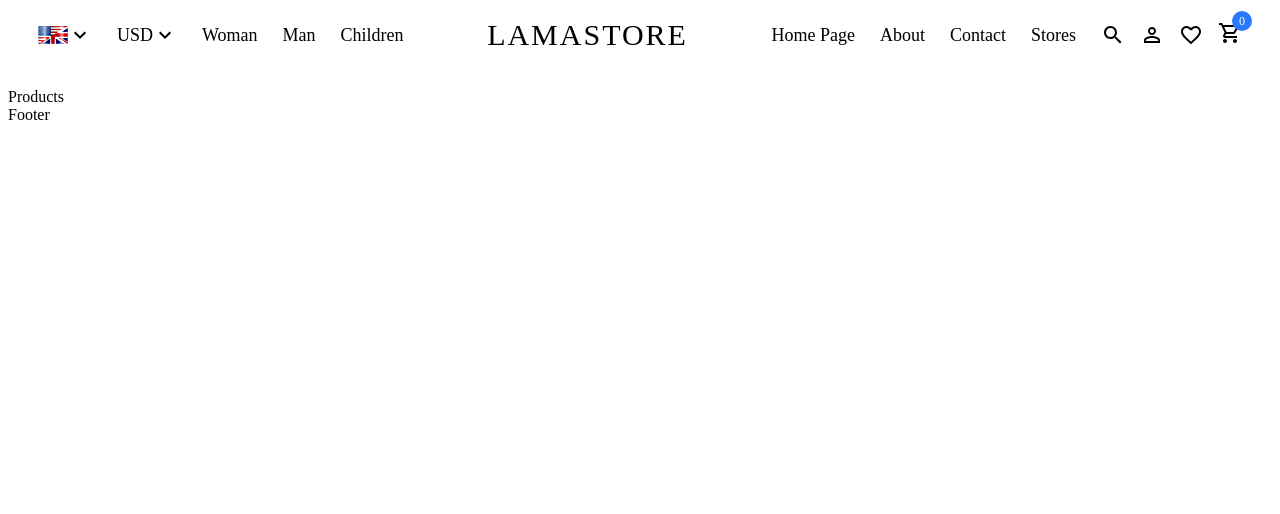
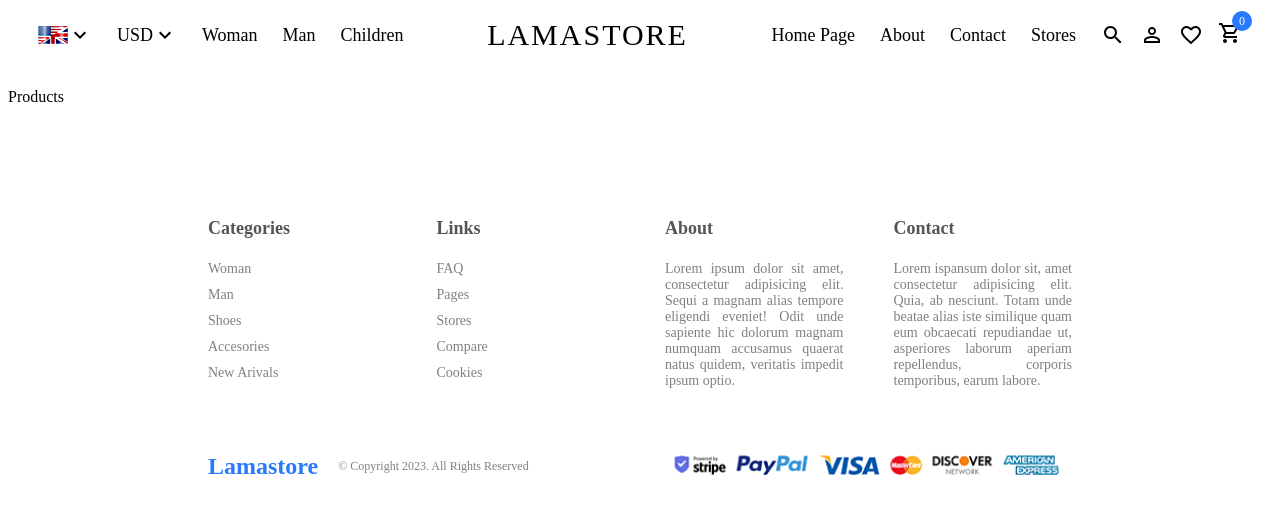
Before and after one commit to Tornike1123/Lamastore-React, a React (Create React App) app in the folder client/: page /Products/1 in a window 1280 px wide. Shown: the top 514 px of the page. Built offline with nearby package versions, Linux system fonts and the light colour scheme.

Commit message:
Finish Footer Designe

```diff
--- a/client/src/components/Footer/Footer.jsx
+++ b/client/src/components/Footer/Footer.jsx
@@ -1,7 +1,59 @@
 import React from "react";
+import "./Footer.scss";
 
 const Footer = () => {
-	return <div>Footer</div>;
+	return (
+		<div className="footer">
+			<div className="top">
+				<div className="item">
+					<h1>Categories</h1>
+					<span>Woman</span>
+					<span>Man</span>
+					<span>Shoes</span>
+					<span>Accesories</span>
+					<span>New Arivals</span>
+				</div>
+				<div className="item">
+					<h1>Links</h1>
+					<span>FAQ</span>
+					<span>Pages</span>
+					<span>Stores</span>
+					<span>Compare</span>
+					<span>Cookies</span>
+				</div>
+				<div className="item">
+					<h1>About</h1>
+					<span>
+						Lorem ipsum dolor sit amet, consectetur adipisicing
+						elit. Sequi a magnam alias tempore eligendi eveniet!
+						Odit unde sapiente hic dolorum magnam numquam accusamus
+						quaerat natus quidem, veritatis impedit ipsum optio.
+					</span>
+				</div>
+				<div className="item">
+					<h1>Contact</h1>
+					<span>
+						Lorem ispansum dolor sit, amet consectetur adipisicing
+						elit. Quia, ab nesciunt. Totam unde beatae alias iste
+						similique quam eum obcaecati repudiandae ut, asperiores
+						laborum aperiam repellendus, corporis temporibus, earum
+						labore.
+					</span>
+				</div>
+			</div>
+			<div className="bottom">
+				<div className="left">
+					<span className="logo">Lamastore</span>
+					<span className="copyright">
+						&#169; Copyright 2023. All Rights Reserved
+					</span>
+				</div>
+				<div className="right">
+					<img src="/img/payment.png" alt="" />
+				</div>
+			</div>
+		</div>
+	);
 };
 
 export default Footer;
--- /dev/null
+++ b/client/src/components/Footer/Footer.scss
@@ -0,0 +1,48 @@
+.footer {
+	margin: 100px 200px 20px 200px;
+	.top {
+		display: flex;
+		gap: 50px;
+		.item {
+			flex: 1;
+			display: flex;
+			flex-direction: column;
+			gap: 10px;
+			text-align: justify;
+			font-size: 14px;
+			h1 {
+				font-size: 18px;
+				font-weight: 500px;
+				color: #555;
+			}
+			span {
+				color: grey;
+			}
+		}
+	}
+	.bottom {
+		display: flex;
+		justify-content: space-between;
+		align-items: center;
+		margin-top: 50px;
+		.left {
+			display: flex;
+			align-items: center;
+			.logo {
+				color: #2879fe;
+				font-size: 24px;
+				font-weight: bold;
+			}
+			.copyright {
+				margin-left: 20px;
+				font-size: 12px;
+				color: grey;
+			}
+		}
+		.right {
+			img {
+				height: 50px;
+			}
+		}
+	}
+}
```
